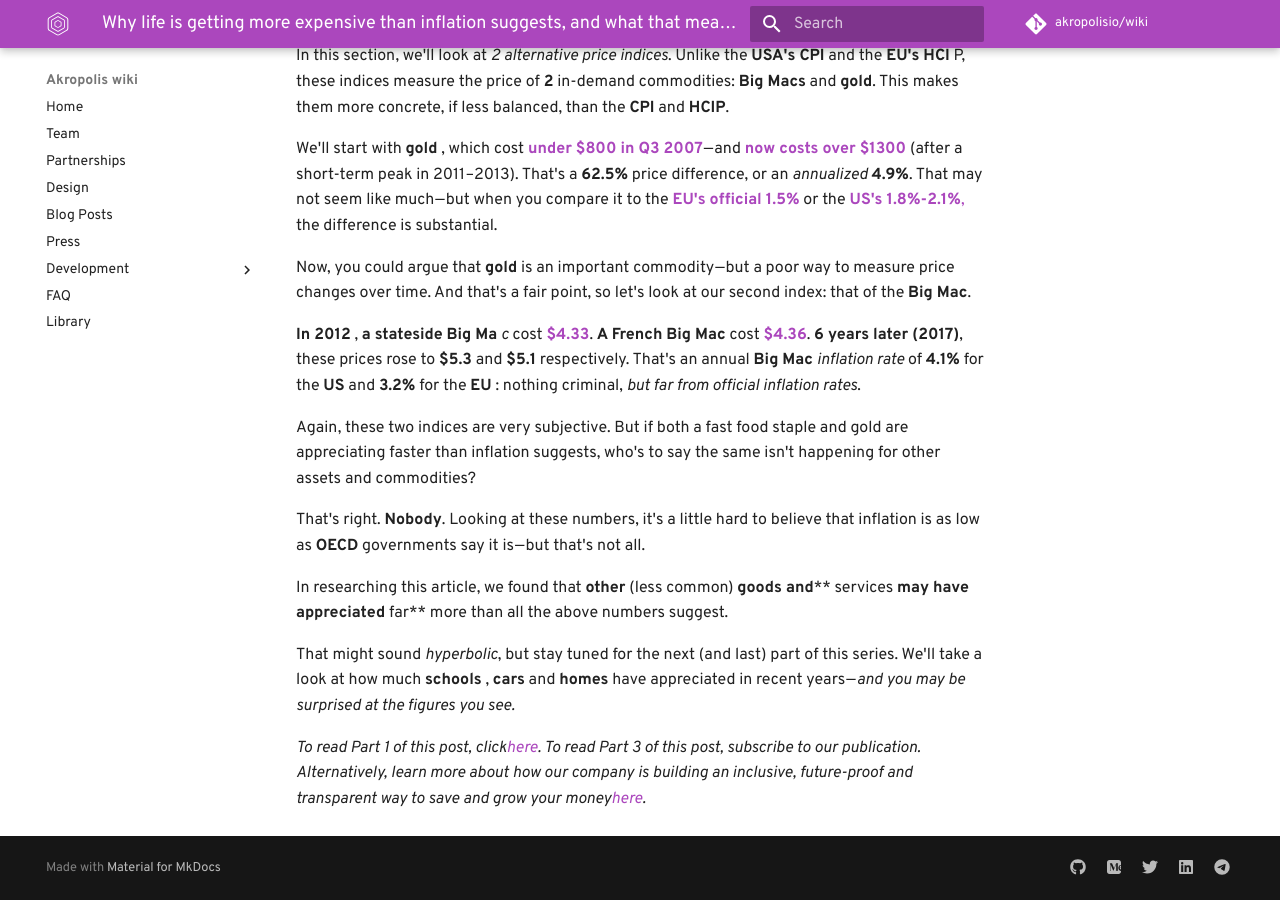
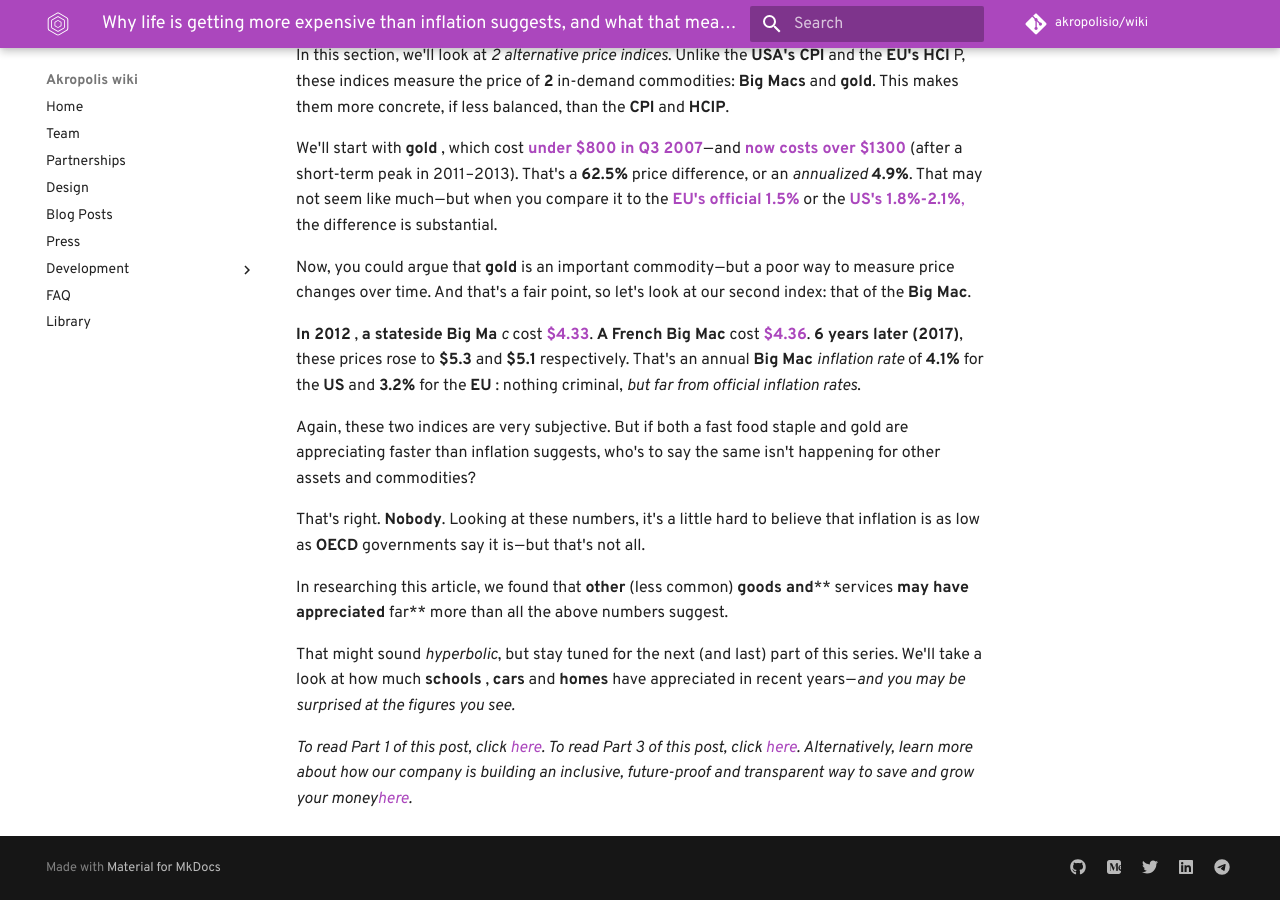
Before and after one commit to kaonone/wiki, an MkDocs documentation site: the page built from docs/library/2018 Why life is getting more expensive than inflation suggests 2.md, in a window 1280 px wide and 900 px high, scrolled down 967 px. Built offline with MkDocs 1.6.1 and Material for MkDocs 9.7.7, drawn with Linux system fonts in a browser that asks for light colours; some web fonts are replaced; comment, search, counter and statistics services are not loaded; old or Windows-style settings are respelled for this version of MkDocs.

Commit message:
Fix
Fixed unactual links to medium parts + misprints.

```diff
--- a/docs/library/2018 Why life is getting more expensive than inflation suggests 2.md
+++ b/docs/library/2018 Why life is getting more expensive than inflation suggests 2.md
@@ -1,12 +1,12 @@
 # Why life is getting more expensive than inflation suggests, and what that means for you — Part II
 
-In the _first part_ of our post, we talked about how **inflation doesn&#39;t measure real-life price changes**. You can read all about it [here ](https://medium.com/akropolis/why-life-is-getting-more-expensive-than-inflation-suggests-and-what-that-means-for-you-part-i-ca52770955f9)— but the gist is this.
+In the _first part_ of our post, we talked about how **inflation doesn&#39;t measure real-life price changes**. You can read all about it [here ](https://wiki.akropolis.io/library/2018%20Why%20life%20is%20getting%20more%20expensive%20than%20inflation%20suggests%201/)— but the gist is this.
 
 Inflation doesn&#39;t track prices for products over time. It just tracks changes in household spending, without reflecting whether an individual product got more expensive or not.
 
 **Here&#39;s how this can (and does) disguise real-life inflation.**
 
-In the **EU** , wages have been [falling for 10 years](https://www.reinisfischer.com/average-salary-european-union-2017). The **UK** , **Portugal** , **Greece** , **Hungary** and other countries have seen theirs fall [**every year**](https://euro.indiana.edu/doc/archive/past-events/wcms_324678.pdf) [since 2009](https://euro.indiana.edu/doc/archive/past-events/wcms_324678.pdf). The **EU&#39;s** largest economies —  **France** and **Germany**  — have been doing a little better, but have also seen wages fall [consistently since 2014](https://www.reinisfischer.com/average-salary-european-union-2017).
+In the **EU**, wages have been [falling for 10 years](https://www.reinisfischer.com/average-salary-european-union-2017). The **UK**, **Portugal**, **Greece**, **Hungary** and other countries have seen theirs fall [**every year**](https://euro.indiana.edu/doc/archive/past-events/wcms_324678.pdf) [since 2009](https://euro.indiana.edu/doc/archive/past-events/wcms_324678.pdf). The **EU&#39;s** largest economies —  **France** and **Germany**  — have been doing a little better, but have also seen wages fall [consistently since 2014](https://www.reinisfischer.com/average-salary-european-union-2017).
 
 Meanwhile, **on the other side of the Atlantic** , annual **US** wages have only risen **once** _since 2009_ — and the middle class has lost **30%** of its wealth.
 
@@ -38,4 +38,4 @@
 
 That might sound _hyperbolic_, but stay tuned for the next (and last) part of this series. We&#39;ll take a look at how much **schools** , **cars** and **homes** have appreciated in recent years — _and you may be surprised at the figures you see._
 
-_To read Part 1 of this post, click_[_here_](https://medium.com/akropolis/why-life-is-getting-more-expensive-than-inflation-suggests-and-what-that-means-for-you-part-i-ca52770955f9)_. To read Part 3 of this post, subscribe to our publication. Alternatively, learn more about how our company is building an inclusive, future-proof and transparent way to save and grow your money_[_here_](https://akropolis.io/)_._
+_To read Part 1 of this post, click _[_here_](https://wiki.akropolis.io/library/2018%20Why%20life%20is%20getting%20more%20expensive%20than%20inflation%20suggests%201/)_. To read Part 3 of this post, click _[_here_](https://wiki.akropolis.io/library/2018%20Why%20life%20is%20getting%20more%20expensive%20than%20inflation%20suggests%203/)_. Alternatively, learn more about how our company is building an inclusive, future-proof and transparent way to save and grow your money_[_here_](https://akropolis.io/)_._
```
